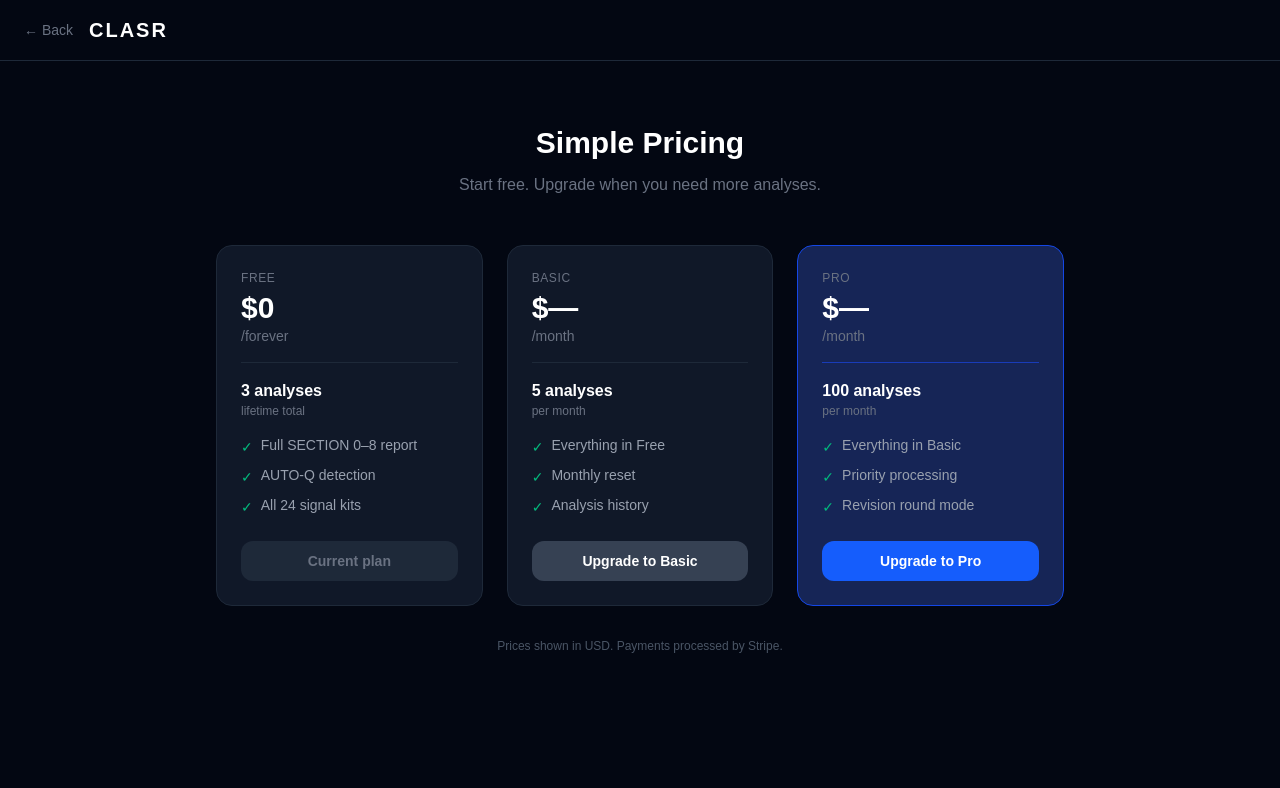
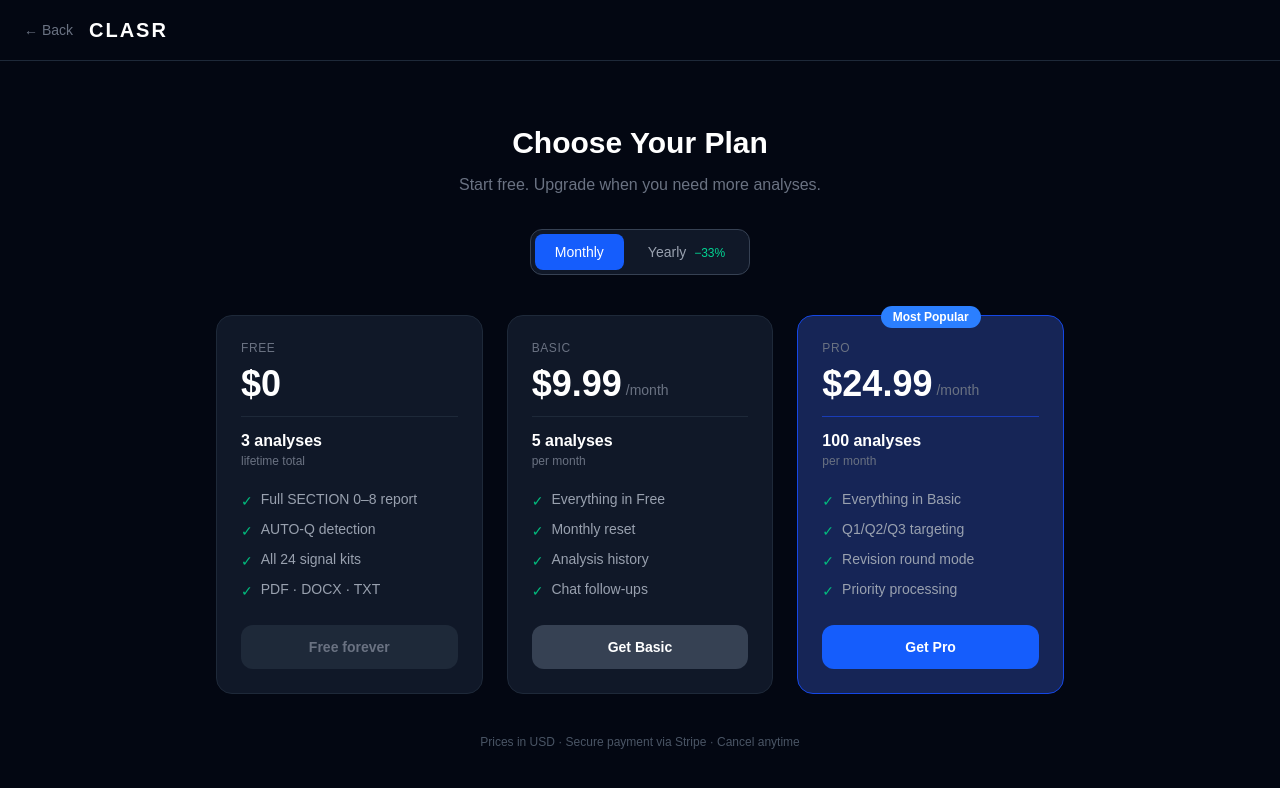
Before and after one commit to iarpaci/ClasR, a Next.js app in the folder web/: page /pricing in a window 1280 px wide. Shown: the top 788 px of the page. Built offline with nearby package versions, Linux system fonts and the light colour scheme; no server answers.

Commit message:
feat: Stripe integration — webhook secret + pricing page with real prices

```diff
--- a/web/app/pricing/page.tsx
+++ b/web/app/pricing/page.tsx
@@ -4,39 +4,43 @@ import { useEffect, useState } from 'react';
 import { subscriptionApi } from '@/lib/api';
 import { isLoggedIn } from '@/lib/auth';
 
+type Billing = 'monthly' | 'yearly';
+
 const PLANS = [
   {
     key: 'free',
     name: 'Free',
-    price: '$0',
+    monthly_price: '$0',
+    yearly_price: '$0',
     period: 'forever',
     analyses: '3 analyses',
     note: 'lifetime total',
-    features: ['Full SECTION 0–8 report', 'AUTO-Q detection', 'All 24 signal kits'],
-    cta: 'Current plan',
+    features: ['Full SECTION 0–8 report', 'AUTO-Q detection', 'All 24 signal kits', 'PDF · DOCX · TXT'],
     disabled: true,
   },
   {
     key: 'basic',
     name: 'Basic',
-    price: '$—',
+    monthly_price: '$9.99',
+    yearly_price: '$6.67',
+    yearly_total: '$79.99/yr',
     period: 'month',
     analyses: '5 analyses',
     note: 'per month',
-    features: ['Everything in Free', 'Monthly reset', 'Analysis history'],
-    cta: 'Upgrade to Basic',
+    features: ['Everything in Free', 'Monthly reset', 'Analysis history', 'Chat follow-ups'],
     price_key_monthly: 'basic_monthly',
     price_key_yearly: 'basic_yearly',
   },
   {
     key: 'pro',
     name: 'Pro',
-    price: '$—',
+    monthly_price: '$24.99',
+    yearly_price: '$16.67',
+    yearly_total: '$199.99/yr',
     period: 'month',
     analyses: '100 analyses',
     note: 'per month',
-    features: ['Everything in Basic', 'Priority processing', 'Revision round mode'],
-    cta: 'Upgrade to Pro',
+    features: ['Everything in Basic', 'Q1/Q2/Q3 targeting', 'Revision round mode', 'Priority processing'],
     price_key_monthly: 'pro_monthly',
     price_key_yearly: 'pro_yearly',
     highlight: true,
@@ -45,7 +49,8 @@ const PLANS = [
 
 export default function PricingPage() {
   const [currentPlan, setCurrentPlan] = useState('');
-  const [loading, setLoading] = useState(false);
+  const [billing, setBilling] = useState<Billing>('monthly');
+  const [loading, setLoading] = useState<string | null>(null);
 
   useEffect(() => {
     if (isLoggedIn()) {
@@ -55,11 +60,11 @@ export default function PricingPage() {
 
   async function handleCheckout(price_key: string) {
     if (!isLoggedIn()) { window.location.href = '/register'; return; }
-    setLoading(true);
+    setLoading(price_key);
     try {
       const { data } = await subscriptionApi.checkout(price_key);
       window.location.href = data.url;
-    } catch { setLoading(false); }
+    } catch { setLoading(null); }
   }
 
   return (
@@ -70,45 +75,86 @@ export default function PricingPage() {
       </header>
 
       <main className="max-w-4xl mx-auto px-6 py-16">
-        <div className="text-center mb-12">
-          <h2 className="text-3xl font-bold text-white mb-3">Simple Pricing</h2>
-          <p className="text-gray-500">Start free. Upgrade when you need more analyses.</p>
+        <div className="text-center mb-10">
+          <h2 className="text-3xl font-bold text-white mb-3">Choose Your Plan</h2>
+          <p className="text-gray-500 mb-8">Start free. Upgrade when you need more analyses.</p>
+
+          {/* Billing toggle */}
+          <div className="inline-flex bg-gray-900 border border-gray-700 rounded-xl p-1 gap-1">
+            <button onClick={() => setBilling('monthly')}
+              className={`px-5 py-2 rounded-lg text-sm font-medium transition-colors ${billing === 'monthly' ? 'bg-blue-600 text-white' : 'text-gray-400 hover:text-gray-200'}`}>
+              Monthly
+            </button>
+            <button onClick={() => setBilling('yearly')}
+              className={`px-5 py-2 rounded-lg text-sm font-medium transition-colors ${billing === 'yearly' ? 'bg-blue-600 text-white' : 'text-gray-400 hover:text-gray-200'}`}>
+              Yearly <span className="text-emerald-400 text-xs ml-1">−33%</span>
+            </button>
+          </div>
         </div>
 
         <div className="grid grid-cols-1 md:grid-cols-3 gap-6">
-          {PLANS.map(plan => (
+          {PLANS.map(plan => {
+            const price = billing === 'yearly' && plan.yearly_price ? plan.yearly_price : plan.monthly_price;
+            const priceKey = billing === 'yearly' ? plan.price_key_yearly : plan.price_key_monthly;
+            const isCurrent = currentPlan === plan.key;
+
+            return (
               <div key={plan.key}
-              className={`rounded-2xl p-6 border ${plan.highlight ? 'bg-blue-950 border-blue-700' : 'bg-gray-900 border-gray-800'}`}>
-              <p className="text-xs text-gray-500 uppercase tracking-wider mb-1">{plan.name}</p>
-              <p className="text-3xl font-black text-white">{plan.price}</p>
-              <p className="text-gray-500 text-sm">/{plan.period}</p>
-              <div className={`my-4 pt-4 border-t ${plan.highlight ? 'border-blue-800' : 'border-gray-800'}`}>
+                className={`rounded-2xl p-6 border flex flex-col ${plan.highlight ? 'bg-blue-950 border-blue-700 relative' : 'bg-gray-900 border-gray-800'}`}>
+                {plan.highlight && (
+                  <div className="absolute -top-3 left-1/2 -translate-x-1/2">
+                    <span className="bg-blue-500 text-white text-xs font-bold px-3 py-1 rounded-full">Most Popular</span>
+                  </div>
+                )}
+
+                <div className="mb-5">
+                  <p className="text-xs text-gray-500 uppercase tracking-wider mb-2">{plan.name}</p>
+                  <div className="flex items-end gap-1">
+                    <span className="text-4xl font-black text-white">{price}</span>
+                    {price !== '$0' && <span className="text-gray-500 text-sm mb-1">/{plan.period}</span>}
+                  </div>
+                  {billing === 'yearly' && plan.yearly_total && (
+                    <p className="text-emerald-400 text-xs mt-1">Billed as {plan.yearly_total}</p>
+                  )}
+                  <div className={`mt-3 pt-3 border-t ${plan.highlight ? 'border-blue-800' : 'border-gray-800'}`}>
                     <p className="text-white font-bold">{plan.analyses}</p>
                     <p className="text-gray-500 text-xs">{plan.note}</p>
                   </div>
-              <ul className="space-y-2 mb-6">
+                </div>
+
+                <ul className="space-y-2 mb-6 flex-1">
                   {plan.features.map(f => (
                     <li key={f} className="flex items-start gap-2 text-sm text-gray-400">
-                    <span className="text-emerald-500 mt-0.5">✓</span> {f}
+                      <span className="text-emerald-500 mt-0.5 shrink-0">✓</span> {f}
                     </li>
                   ))}
                 </ul>
-              {plan.disabled || currentPlan === plan.key ? (
-                <button disabled className="w-full py-2.5 rounded-xl text-sm font-semibold bg-gray-800 text-gray-500 cursor-not-allowed">
-                  {currentPlan === plan.key ? 'Current plan' : plan.cta}
+
+                {plan.disabled || isCurrent ? (
+                  <button disabled
+                    className="w-full py-3 rounded-xl text-sm font-semibold bg-gray-800 text-gray-500 cursor-not-allowed">
+                    {isCurrent ? 'Current plan' : 'Free forever'}
                   </button>
                 ) : (
                   <button
-                  onClick={() => handleCheckout(plan.price_key_monthly!)}
-                  disabled={loading}
-                  className={`w-full py-2.5 rounded-xl text-sm font-semibold transition-colors ${plan.highlight ? 'bg-blue-600 hover:bg-blue-500 text-white' : 'bg-gray-700 hover:bg-gray-600 text-white'}`}>
-                  {loading ? 'Loading...' : plan.cta}
+                    onClick={() => priceKey && handleCheckout(priceKey)}
+                    disabled={loading === priceKey}
+                    className={`w-full py-3 rounded-xl text-sm font-semibold transition-colors ${
+                      plan.highlight
+                        ? 'bg-blue-600 hover:bg-blue-500 text-white'
+                        : 'bg-gray-700 hover:bg-gray-600 text-white'
+                    } disabled:opacity-50`}>
+                    {loading === priceKey ? 'Loading...' : `Get ${plan.name}`}
                   </button>
                 )}
               </div>
-          ))}
+            );
+          })}
         </div>
-        <p className="text-center text-gray-600 text-xs mt-8">Prices shown in USD. Payments processed by Stripe.</p>
+
+        <p className="text-center text-gray-600 text-xs mt-10">
+          Prices in USD · Secure payment via Stripe · Cancel anytime
+        </p>
       </main>
     </div>
   );
```
Lines whose indentation alone changed are shown as unchanged.
